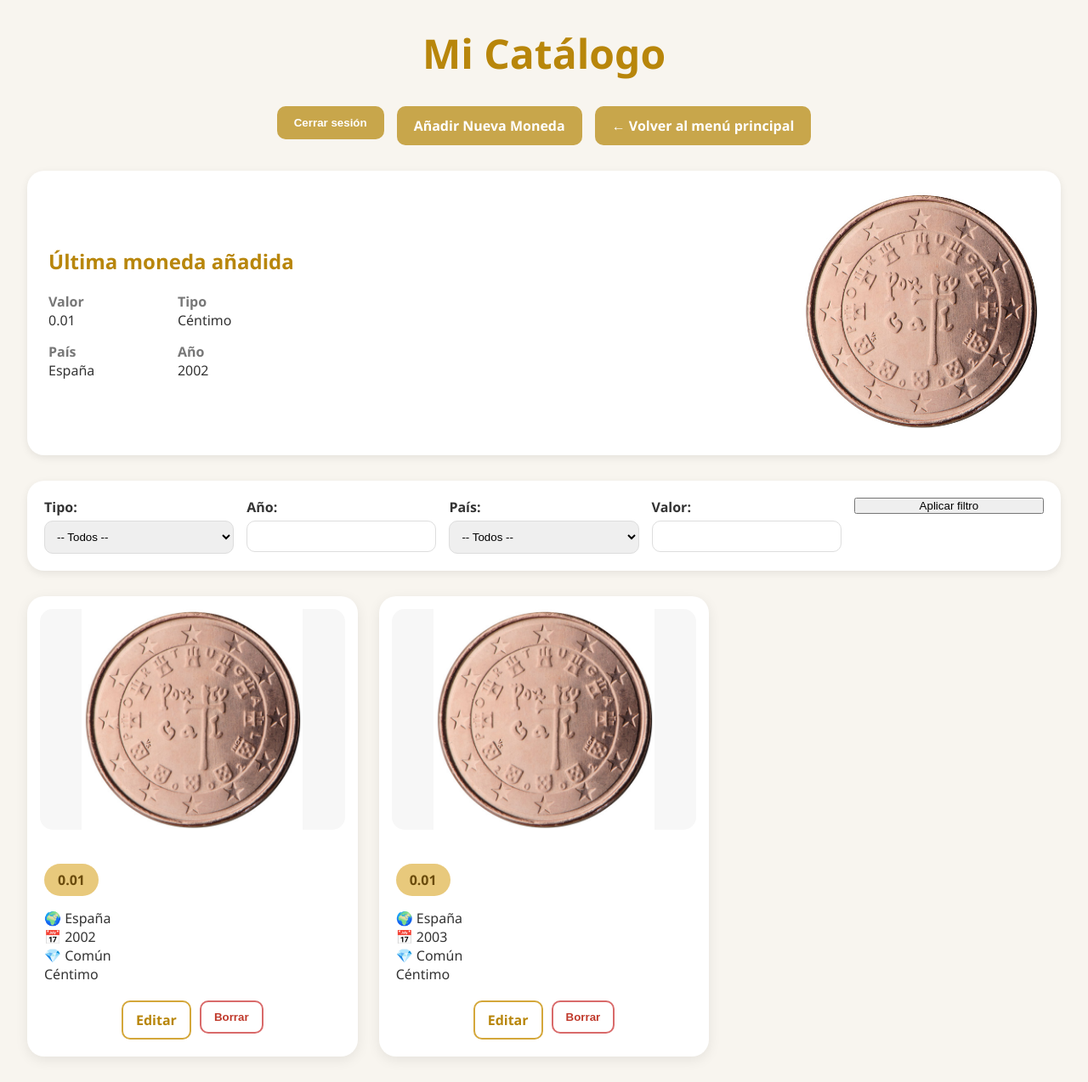
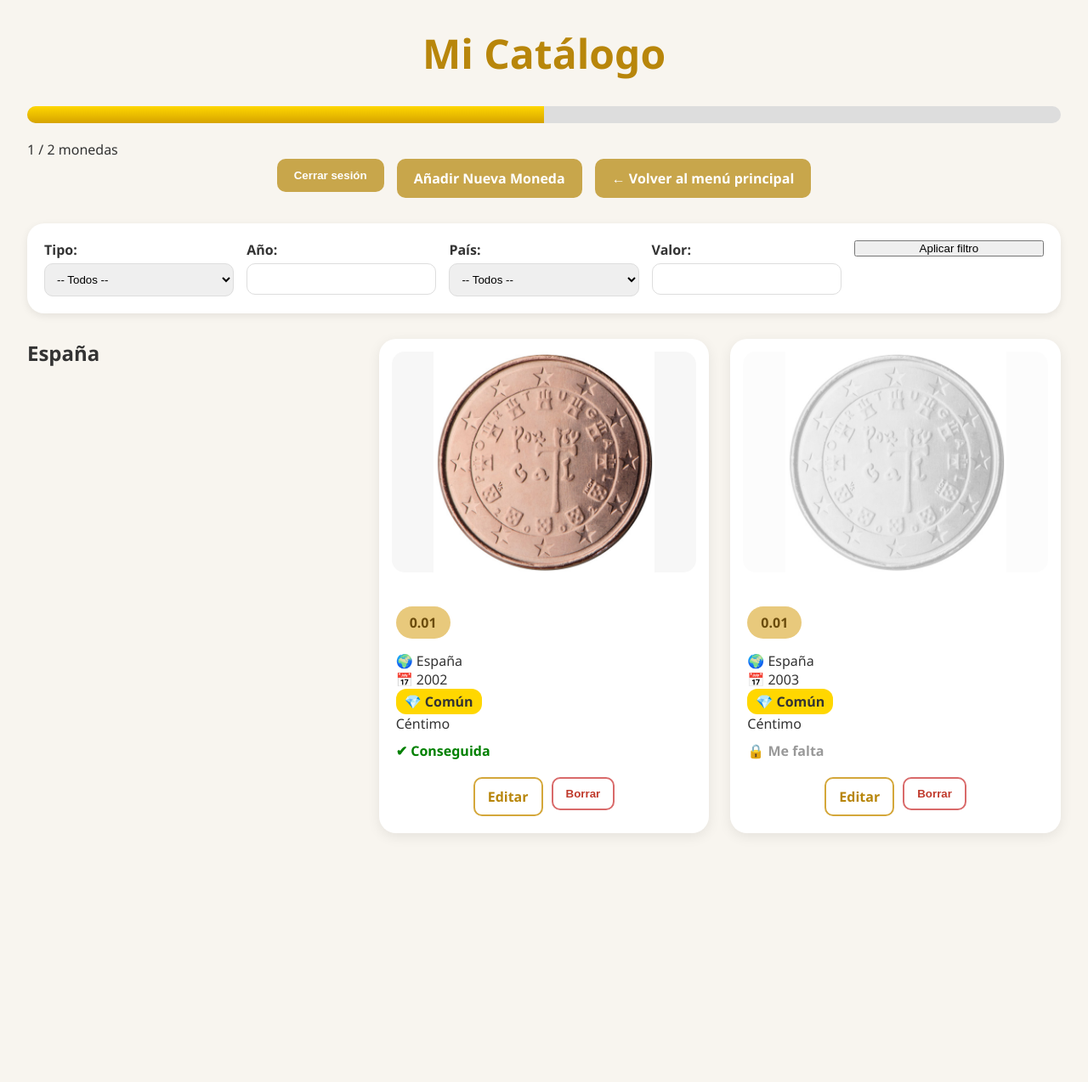
Before and after one commit to David00322tg/App-Monedas, a Flask app: page /catalogo in a window 1280 px wide. Shown: the whole page at 85% size. After the commit the page ends 982 px from the top, so only its background shows below. Run offline with Flask 3, Linux system fonts and the light colour scheme; the visitor is signed in with stand-in values (Sample User, id 1); data comes from the database, SQL or seed files in the repository; both versions use the stored data as it was after the commit.

Commit message:
Todo rehecho

```diff
--- a/app.py
+++ b/app.py
@@ -1,6 +1,7 @@
 from flask import Flask, render_template, request, redirect, url_for, session, send_from_directory, flash
 import sqlite3
 import os
+from collections import defaultdict
 from werkzeug.utils import secure_filename
 
 app = Flask(__name__)
@@ -371,19 +372,16 @@ def nuevo_catalogo():
         valores_moneda=valores
     )
 
-
-
 @app.route('/catalogo')
 def catalogo():
-    if 'user' not in session:
-        return redirect(url_for('login'))
 
     filter_tipo = request.args.get('filter_tipo', '').strip()
     filter_anio = request.args.get('filter_anio', '').strip()
     filter_pais = request.args.get('filter_pais', '').strip()
     filter_valor = request.args.get('filter_valor', '').strip()
 
-    conn = get_db_connection()
+    conn = sqlite3.connect("monedas.db")
+    conn.row_factory = sqlite3.Row
 
     query = "SELECT * FROM catalogo WHERE 1=1"
     params = []
@@ -404,89 +402,65 @@ def catalogo():
         query += " AND valor LIKE ?"
         params.append(f"%{filter_valor}%")
 
-    query += " ORDER BY id DESC"
+    query += " ORDER BY pais, valor, anio"
 
     catalogo = conn.execute(query, params).fetchall()
 
-    ultima_moneda = conn.execute(
-        "SELECT * FROM catalogo ORDER BY id DESC LIMIT 1"
-    ).fetchone()
+    # 🔥 IMPORTANTE: ahora sí traemos rareza
+    mis_monedas = conn.execute(
+        "SELECT valor, tipo, pais, anio, rareza FROM monedas"
+    ).fetchall()
 
-    tipos_moneda = [
-        row['tipo']
-        for row in conn.execute(
-            'SELECT DISTINCT tipo FROM catalogo'
-        ).fetchall()
-    ]
+    monedas = []
 
-    paises_moneda = [
-        row['pais']
-        for row in conn.execute(
-            'SELECT DISTINCT pais FROM catalogo'
-        ).fetchall()
-    ]
+    for moneda in catalogo:
 
-    anios_moneda = [
-        row['anio']
-        for row in conn.execute(
-            'SELECT DISTINCT anio FROM catalogo ORDER BY anio DESC'
-        ).fetchall()
-    ]
+        tengo = False
 
-    valores_moneda = [
-        row['valor']
-        for row in conn.execute(
-            'SELECT DISTINCT valor FROM catalogo ORDER BY valor'
-        ).fetchall()
-    ]
+        for mia in mis_monedas:
+            if (
+                moneda["valor"] == mia["valor"] and
+                moneda["tipo"] == mia["tipo"] and
+                moneda["pais"] == mia["pais"] and
+                moneda["anio"] == mia["anio"] and
+                moneda["rareza"] == mia["rareza"]
+            ):
+                tengo = True
+                break
+
+        moneda = dict(moneda)
+        moneda["tengo"] = tengo
+        monedas.append(moneda)
+
+    agrupadas = defaultdict(list)
+
+    for m in monedas:
+        agrupadas[m["pais"]].append(m)
+
+    total = len(catalogo)
+    conseguidas = len([m for m in monedas if m["tengo"]])
+
+    tipos_moneda = conn.execute("SELECT DISTINCT tipo FROM catalogo").fetchall()
+    paises_moneda = conn.execute("SELECT DISTINCT pais FROM catalogo").fetchall()
+    anios_moneda = conn.execute("SELECT DISTINCT anio FROM catalogo").fetchall()
+    valores_moneda = conn.execute("SELECT DISTINCT valor FROM catalogo").fetchall()
 
     conn.close()
 
     return render_template(
-        'catalogo.html',
-        monedas=catalogo,
-        ultima_moneda=ultima_moneda,
-        tipos_moneda=tipos_moneda,
-        paises_moneda=paises_moneda,
-        anios_moneda=anios_moneda,
-        valores_moneda=valores_moneda,
+        "catalogo.html",
+        agrupadas=agrupadas,
+        total=total,
+        conseguidas=conseguidas,
         filter_tipo=filter_tipo,
         filter_anio=filter_anio,
         filter_pais=filter_pais,
-        filter_valor=filter_valor
-)
-
-@app.route('/editar_moneda/<int:moneda_id>', methods=['GET', 'POST'])
-def editar_moneda(moneda_id):
-    conn = get_db_connection()
-    moneda = conn.execute('SELECT * FROM monedas WHERE id=?', (moneda_id,)).fetchone()
-
-    if not moneda:
-        flash("Moneda no encontrada", "error")
-        return redirect(url_for('index'))
-
-    if request.method == 'POST':
-        valor = request.form['valor']
-        tipo = request.form['tipo']
-        pais = request.form['pais']
-        anio = request.form['anio']
-        rareza = request.form.get('rareza')
-        historia = request.form.get('historia')
-
-        conn.execute("""
-            UPDATE monedas
-            SET valor=?, tipo=?, pais=?, anio=?, rareza=?, historia=?
-            WHERE id=?
-        """, (valor, tipo, pais, anio, rareza, historia, moneda_id))
-
-        conn.commit()
-        conn.close()
-
-        flash("Moneda actualizada con éxito", "success")
-        return redirect(url_for('index'))
-
-    conn.close()
-    return render_template('editar_moneda.html', moneda=moneda)
+        filter_valor=filter_valor,
+        tipos_moneda=[r['tipo'] for r in tipos_moneda],
+        paises_moneda=[r['pais'] for r in paises_moneda],
+        anios_moneda=[r['anio'] for r in anios_moneda],
+        valores_moneda=[r['valor'] for r in valores_moneda]
+    )
 
 @app.route('/editar_catalogo/<int:moneda_id>', methods=['GET', 'POST'])
 def editar_catalogo(moneda_id):
@@ -522,6 +496,42 @@ def editar_catalogo(moneda_id):
 
     conn.close()
     return render_template('editar_catalogo.html', moneda=moneda)
+
+@app.route('/editar_moneda/<int:moneda_id>', methods=['GET', 'POST'])
+def editar_moneda(moneda_id):
+
+    conn = get_db_connection()
+    moneda = conn.execute(
+        'SELECT * FROM monedas WHERE id=?',
+        (moneda_id,)
+    ).fetchone()
+
+    if not moneda:
+        flash("Moneda no encontrada", "error")
+        return redirect(url_for('index'))
+
+    if request.method == 'POST':
+        valor = request.form['valor']
+        tipo = request.form['tipo']
+        pais = request.form['pais']
+        anio = request.form['anio']
+        rareza = request.form.get('rareza')
+        historia = request.form.get('historia')
+
+        conn.execute("""
+            UPDATE monedas
+            SET valor=?, tipo=?, pais=?, anio=?, rareza=?, historia=?
+            WHERE id=?
+        """, (valor, tipo, pais, anio, rareza, historia, moneda_id))
+
+        conn.commit()
+        conn.close()
+
+        flash("Moneda actualizada con éxito", "success")
+        return redirect(url_for('index'))
+
+    conn.close()
+    return render_template('editar_moneda.html', moneda=moneda)
 
 
 @app.route('/borrar_moneda/<int:moneda_id>', methods=['POST'])
--- a/static/css/estilos-listado.css
+++ b/static/css/estilos-listado.css
@@ -201,9 +201,39 @@ h1{
     margin-bottom:15px;
 }
 
+.badge-rareza {
+  display: inline-block;
+  padding: 4px 10px;
+  border-radius: 12px;
+  background: gold;
+  font-weight: bold;
+}
+
 .datos-moneda p{
     margin:10px 0;
     font-size:16px;
+}
+.gris{
+
+    filter: grayscale(100%);
+    opacity:.35;
+
+}
+
+.tengo{
+
+    color:green;
+    font-weight:bold;
+    margin-top:10px;
+
+}
+
+.falta{
+
+    color:#999;
+    font-weight:bold;
+    margin-top:10px;
+
 }
 
 /* ---------- ACCIONES ---------- */
@@ -272,3 +302,16 @@ h1{
         font-size:2rem;
     }
 }
+/*-----------------BARRA PROGRESO------------*/
+.barra {
+    height: 20px;
+    background: #ddd;
+    border-radius: 20px;
+    overflow: hidden;
+    margin: 20px 0;
+}
+
+.progreso {
+    height: 100%;
+    background: linear-gradient(gold, #d6a300);
+}
--- a/templates/catalogo.html
+++ b/templates/catalogo.html
@@ -15,6 +15,13 @@
 
   <div class="titulo-principal">
     <h1>Mi Catálogo</h1>
+<div class="barra">
+  <div class="progreso"
+       style="width: {{ (conseguidas * 100 / total) | round }}%;">
+  </div>
+</div>
+
+<p>{{ conseguidas }} / {{ total }} monedas</p>
   </div>
 
   <!-- BOTONES -->
@@ -46,6 +53,8 @@
         <div><strong>Tipo</strong><span>{{ ultima_moneda['tipo'] }}</span></div>
         <div><strong>País</strong><span>{{ ultima_moneda['pais'] }}</span></div>
         <div><strong>Año</strong><span>{{ ultima_moneda['anio'] }}</span></div>
+        <div><strong>Rareza</strong><span>{{ ultima_moneda['rareza'] }}</span></div>
+
 
       </div>
 
@@ -106,23 +115,26 @@
   <!-- MONEDAS -->
 <div class="monedas-grid">
 
-  {% if monedas %}
+{% if agrupadas %}
 
-    {% for moneda in monedas %}
+  {% for pais, lista in agrupadas.items() %}
 
-    <div class="moneda-card">
+    <h2>{{ pais }}</h2>
+
+    {% for moneda in lista %}
+
+      <div class="moneda-card {% if not moneda.tengo %}bloqueada{% endif %}">
 
         <div class="coin-viewer">
 
-
-<img
+          <img class="coin-image {% if not moneda.tengo %}gris{% endif %}"
             src="{{ url_for('static', filename='catalogo/' ~ moneda.imagen) }}"
-  class="coin-image"
             data-frente="{{ url_for('static', filename='catalogo/' ~ moneda.imagen) }}"
             data-detras="{{ url_for('static', filename='catalogo/' ~ moneda.imagen_detras) }}"
             data-side="front"
             onclick="openModal(this)"
           >
+
         </div>
 
         <div class="datos-moneda">
@@ -130,18 +142,26 @@
           <div class="badge-valor">{{ moneda.valor }}</div>
           <div class="dato">🌍 {{ moneda.pais }}</div>
           <div class="dato">📅 {{ moneda.anio }}</div>
-        <div class="dato">💎 {{ moneda.rareza or 'Común' }}</div>
+          <div class="badge-rareza">💎 {{ moneda.rareza or 'Común' }}</div>
           <div class="dato">{{ moneda.tipo }}</div>
+
+          {% if moneda.tengo %}
+            <div class="estado tengo">✔ Conseguida</div>
+          {% else %}
+            <div class="estado falta">🔒 Me falta</div>
+          {% endif %}
 
         </div>
 
         <div class="acciones">
 
-        <a href="{{ url_for('editar_catalogo', moneda_id=moneda.id) }}" class="btn-editar">
+          <a href="{{ url_for('editar_catalogo', moneda_id=moneda.id) }}"
+             class="btn-editar">
             Editar
           </a>
 
-        <form method="POST"  action="{{ url_for('borrar_catalogo', moneda_id=moneda.id) }}">
+          <form method="POST"
+                action="{{ url_for('borrar_catalogo', moneda_id=moneda.id) }}">
             <button type="submit" class="btn-borrar"
               onclick="return confirm('¿Seguro que quieres borrar esta moneda?');">
               Borrar
@@ -154,6 +174,8 @@
 
     {% endfor %}
 
+  {% endfor %}
+
 {% else %}
 
   <div class="sin-monedas">
@@ -161,8 +183,6 @@
   </div>
 
 {% endif %}
-
-  </div>
 
 </div>
 
--- a/pruebas tablas/ver_monedasdb.py
+++ b/ver_monedasdb.py
@@ -3,10 +3,10 @@ import sqlite3
 conn = sqlite3.connect("monedas.db")
 cursor = conn.cursor()
 
-cursor.execute("PRAGMA table_info(monedas)")
+cursor.execute("PRAGMA table_info(catalogo)")
 columnas = cursor.fetchall()
 
-print("\nCOLUMNAS DE LA TABLA MONEDAS:\n")
+print("\nCOLUMNAS DE LA TABLA CATALOGO:\n")
 
 for columna in columnas:
     print(columna)
```
Also changed, not shown: templates/index.html (+0 -12 lines), monedas.db, static/imagenes/Portugal_1cent.jpg (added). Lines whose indentation alone changed are shown as unchanged.
